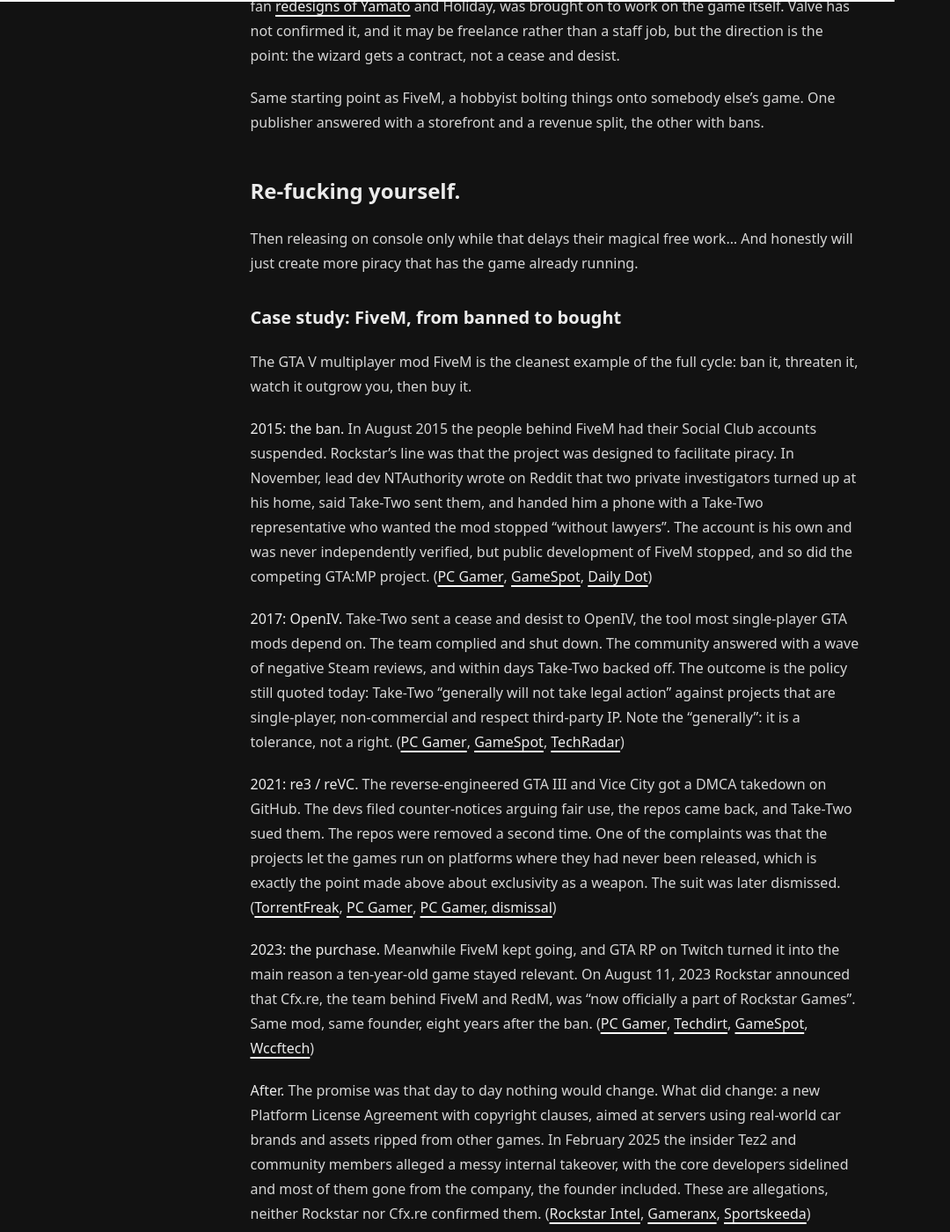
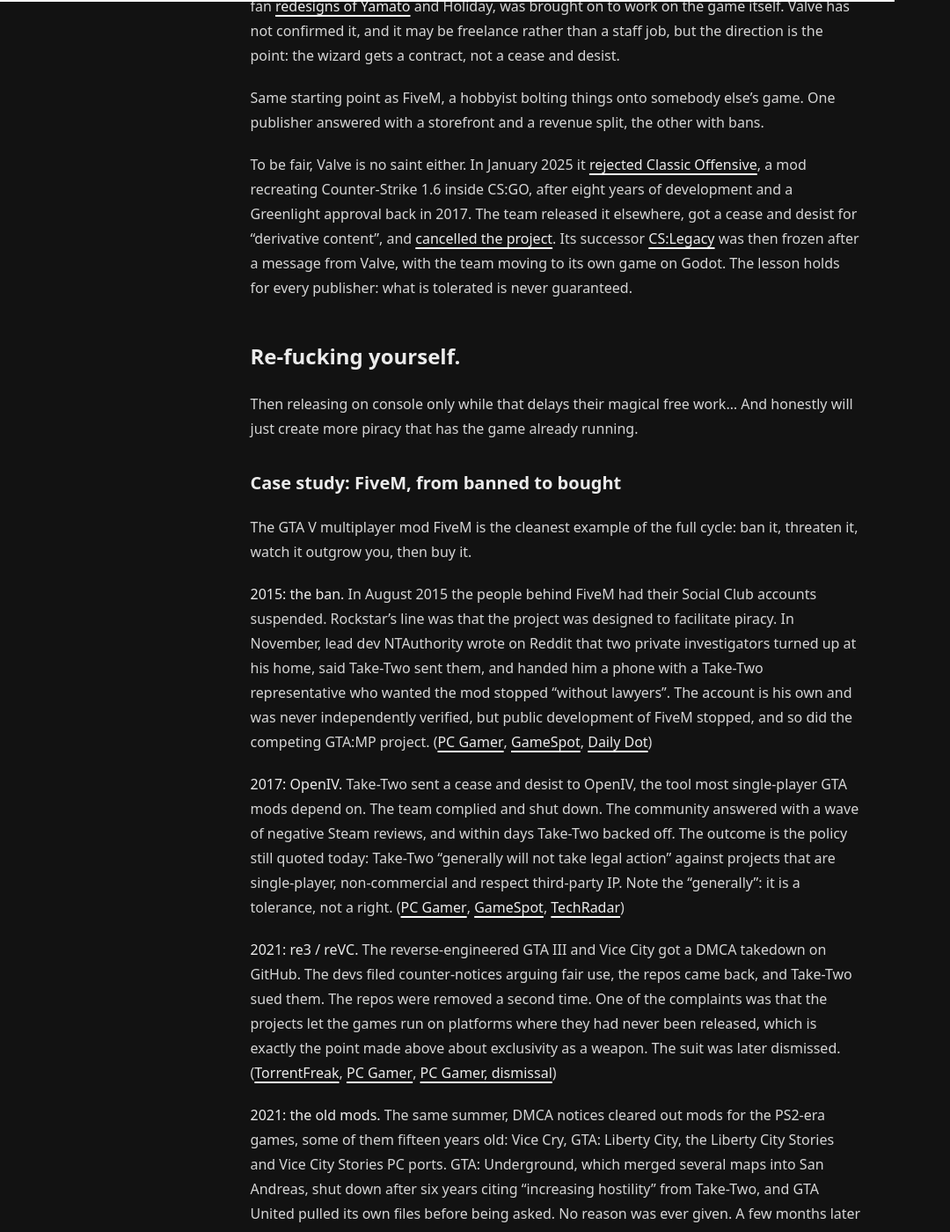
Before and after one commit to h8d13/dontreadthedocs, a Jekyll site: the page built from _notes/modding-wizards.md, in a window 1280 px wide and 1400 px high, scrolled down 2911 px. Shown: the whole window at 88% size, without its empty margins (0-1080 px from the left). Built offline with Jekyll 4.4.1, drawn with Linux system fonts in a browser that asks for light colours; some of the changed text lies outside the part shown.

Commit message:
msic
Signed-off-by: h8d13 <hadean-eon-dev@proton.me>

```diff
--- a/_notes/modding-wizards.md
+++ b/_notes/modding-wizards.md
@@ -97,6 +97,14 @@ but the direction is the point: the wizard gets a contract, not a cease and desi
 Same starting point as FiveM, a hobbyist bolting things onto somebody else's game.
 One publisher answered with a storefront and a revenue split, the other with bans.
 
+To be fair, Valve is no saint either. In January 2025 it
+[rejected Classic Offensive][co-rejected], a mod recreating Counter-Strike 1.6 inside
+CS:GO, after eight years of development and a Greenlight approval back in 2017. The
+team released it elsewhere, got a cease and desist for "derivative content", and
+[cancelled the project][co-cancelled]. Its successor [CS:Legacy][cs-legacy] was then
+frozen after a message from Valve, with the team moving to its own game on Godot.
+The lesson holds for every publisher: what is tolerated is never guaranteed.
+
 ## Re-fucking yourself.
 
 Then releasing on console only while that delays their magical free work...
@@ -132,6 +140,15 @@ had never been released, which is exactly the point made above about exclusivity
 as a weapon. The suit was later dismissed.
 ([TorrentFreak][re3-tf], [PC Gamer][re3-pcgamer], [PC Gamer, dismissal][re3-dismissed])
 
+**2021: the old mods.** The same summer, DMCA notices cleared out mods for the
+PS2-era games, some of them fifteen years old: Vice Cry, GTA: Liberty City, the
+Liberty City Stories and Vice City Stories PC ports. GTA: Underground, which merged
+several maps into San Andreas, shut down after six years citing "increasing
+hostility" from Take-Two, and GTA United pulled its own files before being asked.
+No reason was ever given. A few months later the official remasters of those very
+titles went on sale.
+([PC Gamer][mods21-pcgamer], [Kotaku][mods21-kotaku], [Kotaku, Underground][mods21-under])
+
 **2023: the purchase.** Meanwhile FiveM kept going, and GTA RP on Twitch turned
 it into the main reason a ten-year-old game stayed relevant. On August 11, 2023
 Rockstar announced that Cfx.re, the team behind FiveM and RedM, was "now
@@ -180,5 +200,8 @@ enough to be acknowledged while they were building it.**
 [grok-wiki]: https://en.wikipedia.org/wiki/Grok
 [mud1-wiki]: https://en.wikipedia.org/wiki/MUD1
 [wizard-mud]: https://mud.co.uk/richard/mudhist.htm
+[co-rejected]: https://www.pcgamer.com/games/fps/an-ambitious-counter-strike-mod-to-emulate-the-og-1-6-experience-in-global-offensive-has-been-rejected-by-valve-after-8-years-of-development
+[co-cancelled]: https://www.pcgamer.com/games/fps/the-mod-that-aimed-to-recreate-counter-strike-1-6-in-cs-go-is-now-officially-cancelled-following-abrupt-actions-by-valve-that-prevent-us-from-releasing-the-project/
+[cs-legacy]: https://www.dust2.us/news/63238/cs-legacy-fan-project-in-danger-of-being-shut-down-by-valve
 [arma-r-mod]: https://reforger.armaplatform.com/workshop/6595113A3678CF5D-MeleeCombatExtended
 ---
```
Also changed, not shown: other parts of _notes/modding-wizards.md (+3 -0 lines).
